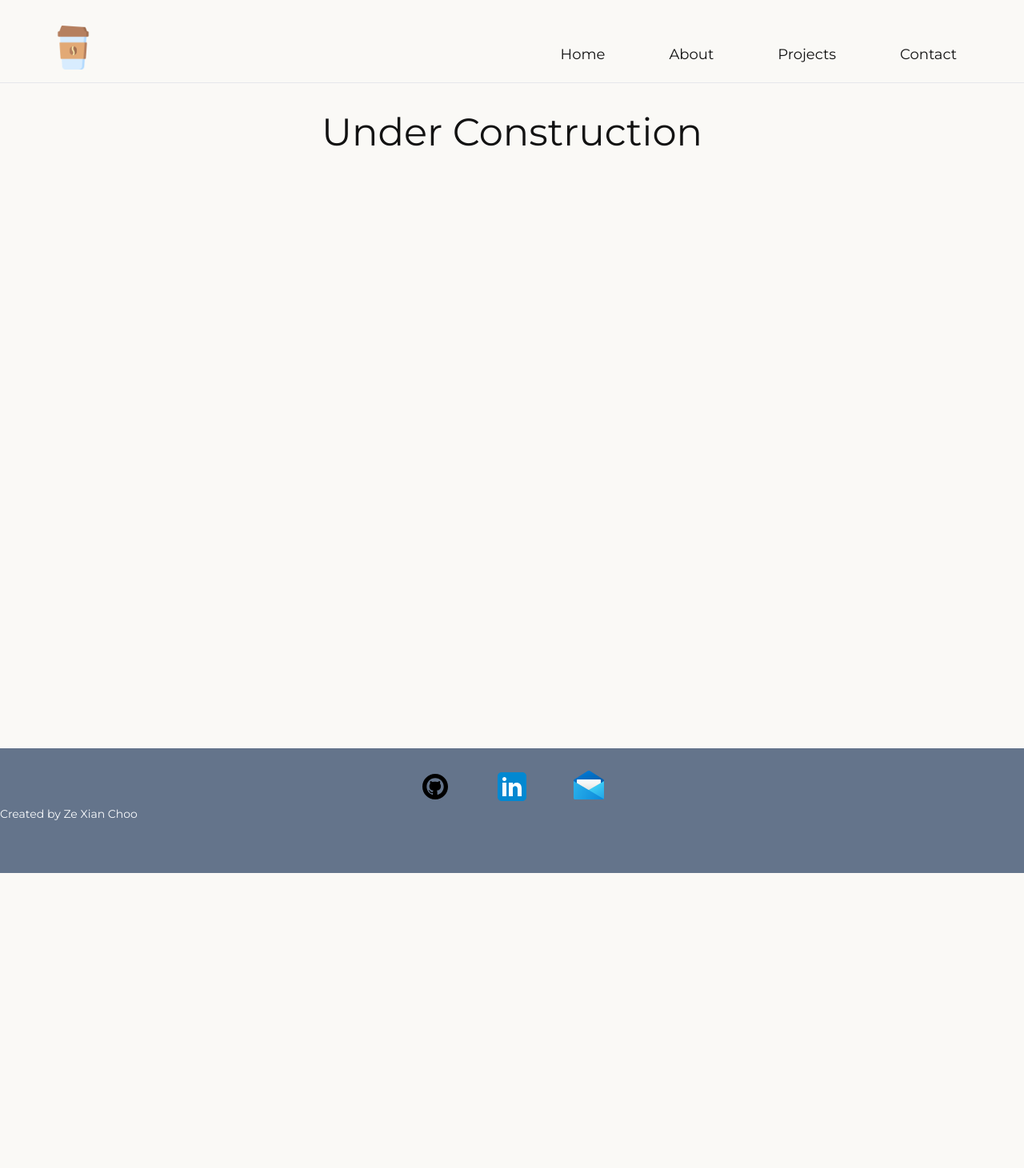
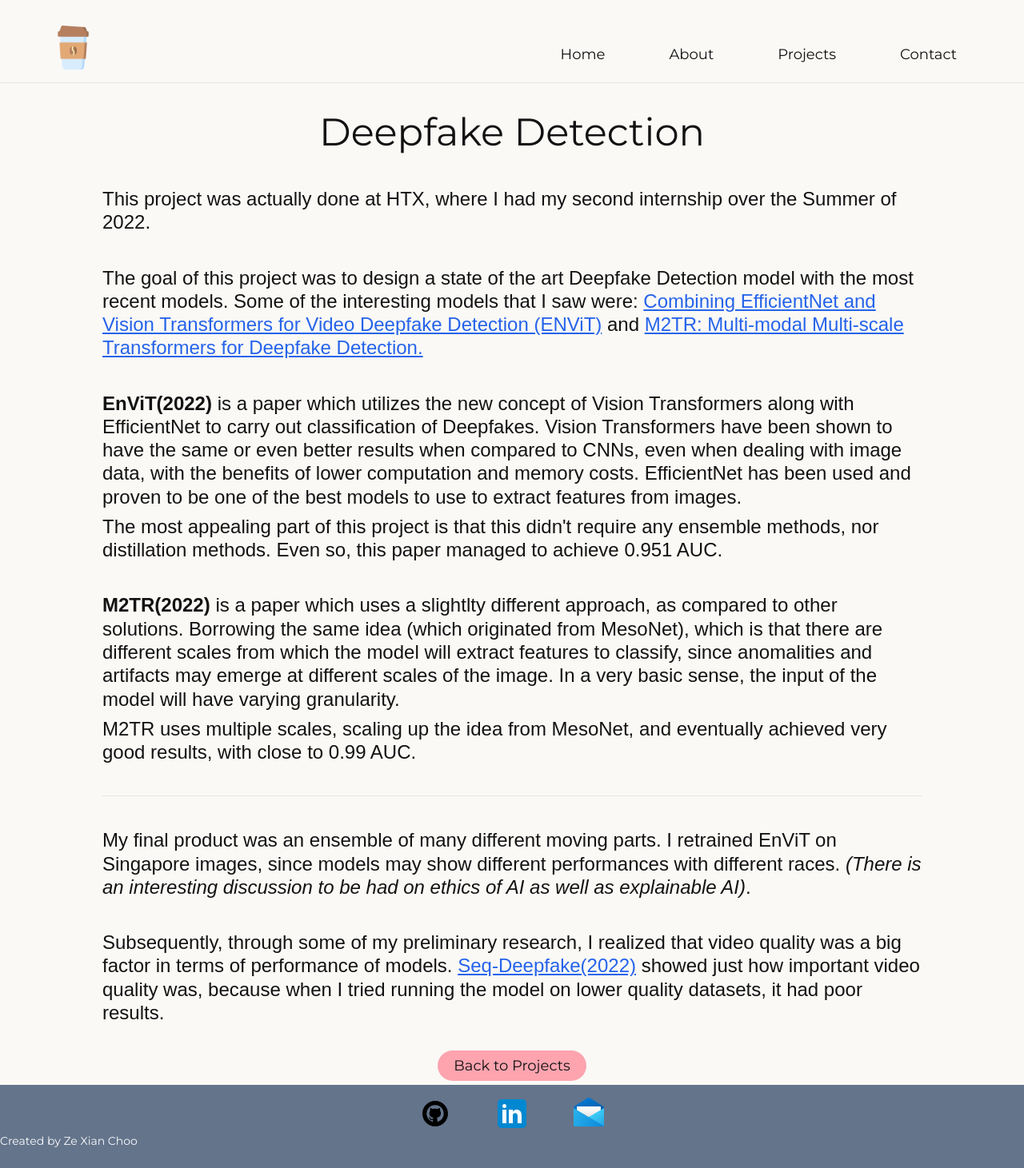
Before and after one commit to zexianchoo/zexianchoo.github.io, a React (Vite) app: page /deepfake in a window 1280 px wide. Shown: the whole page at 80% size. Before the commit the page ends 1092 px from the top, so only its background shows below. Built offline with nearby package versions, Linux system fonts and the light colour scheme; a web font is replaced by a local one.

Commit message:
done with spehrical

```diff
--- a/src/assets/images/index.js
+++ b/src/assets/images/index.js
@@ -7,6 +7,7 @@ import spherical_world from './spherical_world.png'
 import obama_fake from './obama_fake.png'
 import driving_test from './driving_test.png'
 import multidiffusion_crops from './multidiffusion_crops.png'
+import pipeline from './pipeline.png'
 
 export {
     icon,
@@ -17,5 +18,6 @@ export {
     spherical_world,
     obama_fake,
     driving_test,
-    multidiffusion_crops
+    multidiffusion_crops,
+    pipeline
 }
--- a/src/pages/DeepFakeReadMore.jsx
+++ b/src/pages/DeepFakeReadMore.jsx
@@ -1,22 +1,21 @@
 import React from 'react'
-import { Nav, Footer } from '../components'
+import { Nav, Footer, Deepfake } from '../components'
+import { DeepfakePage } from '../sections'
 
 const DeepFakeReadMore = () => {
   return (
-    <main className='w-full h-screen' >
+    <main className='flex flex-col w-full h-screen' >
       <Nav />
-      <section className='flex flex-col min-h-full justify-between'>
+      <section className='mb-auto padding-x fading-down' >
         <div>
-          <div className='text-center h-screen mb-auto'>
-            <h1 className='heading-text'> Under Construction
-              </h1>
-          </div>
+          <DeepfakePage />
         </div>
-          <div id='footer' className='my-auto pb-10 bg-slate-500'>
-            <Footer />
-          </div>
+      </section>
 
-      </section>
+        <div id='footer' className=''>
+          <Footer />
+        </div>
+
     </main>
   )
 }
--- a/src/sections/DeepfakePage.jsx
+++ b/src/sections/DeepfakePage.jsx
@@ -1,8 +1,83 @@
-import React from 'react'
+import { multidiffusion_crops, pipeline } from "../assets/images"
 
 const DeepfakePage = () => {
   return (
-    <div>DeepfakePage</div>
+    <main className='flex flex-col space-y-10 text-center padding-x mx-auto'>
+      <section className='space-y-10'>
+        <div className=''>
+          <h1 className='text-center heading-text'> Deepfake Detection </h1>
+        </div>
+        <div>
+          <p className='info-text text-left'> This project was actually done at HTX, where I had my second
+          internship over the Summer of 2022. </p>
+        </div>
+        <div>
+          <p className="info-text text-left"> The goal of this project was to design a state of the art
+          Deepfake Detection model with the most recent models. Some of the interesting models that I saw
+          were: <a target="_blank" rel="noopener noreferrer" className="underline text-blue-600 hover:text-blue-800 visited:text-purple-600"
+            href="https://github.com/davide-coccomini/Combining-EfficientNet-and-Vision-Transformers-for-Video-Deepfake-Detection/">
+                Combining EfficientNet and Vision Transformers for Video Deepfake Detection (ENViT)
+            </a> and <a target="_blank" rel="noopener noreferrer" className="underline text-blue-600 hover:text-blue-800 visited:text-purple-600"
+            href="https://arxiv.org/pdf/2104.09770.pdf">
+                M2TR: Multi-modal Multi-scale Transformers for Deepfake Detection.
+            </a>
+          </p>
+        </div>
+
+        <div className="flex flex-col space-y-2">
+          <p className="info-text text-left">
+            <span className="font-bold"> EnViT(2022) </span> is a paper which utilizes the new concept of
+            Vision Transformers along with EfficientNet to carry out classification of Deepfakes. Vision Transformers
+            have been shown to have the same or even better results when compared to CNNs, even when dealing with image data,
+            with the benefits of lower computation and memory costs. EfficientNet has been used and proven to be one of the
+            best models to use to extract features from images.
+          </p>
+          <p className="info-text text-left">
+            The most appealing part of this project is that this didn't require any ensemble methods, nor distillation methods.
+            Even so, this paper managed to achieve 0.951 AUC.
+          </p>
+        </div>
+
+        <div className="flex flex-col space-y-2">
+          <p className="info-text text-left">
+            <span className="font-bold"> M2TR(2022) </span> is a paper which uses a slightlty different approach, as compared
+            to other solutions. Borrowing the same idea (which originated from MesoNet), which is that there are different scales from which the model
+            will extract features to classify, since anomalities and artifacts may emerge at different scales of the image. In a very
+            basic sense, the input of the model will have varying granularity.
+          </p>
+          <p className="info-text text-left">
+            M2TR uses multiple scales, scaling up the idea from MesoNet, and eventually achieved very good results, with close to 0.99 AUC.
+          </p>
+        </div>
+        <hr class="h-px my-8 bg-gray-200 border-0 dark:bg-gray-700"></hr>
+        <div className="flex-col space-y-10">
+          <p className="info-text text-left">
+            My final product was an ensemble of many different moving parts. I retrained EnViT on Singapore images,
+            since models may show different performances with different races. <span className="italic">
+            (There is an interesting discussion to be had on
+            ethics of AI as well as explainable AI)</span>.
+          </p>
+          <p className="info-text text-left">
+            Subsequently, through some of my preliminary research, I realized that video quality was a big factor in terms of
+            performance of models. <a target="_blank" rel="noopener noreferrer" className="underline text-blue-600 hover:text-blue-800 visited:text-purple-600"
+            href="https://arxiv.org/pdf/2207.02204.pdf/">
+                Seq-Deepfake(2022)
+            </a> showed just how important video quality was, because when I tried running the model on lower quality datasets, it had poor results.
+
+          </p>
+        </div>
+        <div>
+          <a
+          href={"/projects"}
+          className='transition hover:border backdrop:gap-2 lg:px-5 lg:py-2 rounded-full hover:bg-[#fb7185]
+                  font-montserrat leading-none lg:text-lg sm:text-sm text-slate-gray sm:relative bg-[#fda4af]'
+          >
+            {"Back to Projects"}
+          </a>
+        </div>
+      </section>
+    </main>
+
   )
 }
 
--- a/src/sections/SphericalWorld.jsx
+++ b/src/sections/SphericalWorld.jsx
@@ -1,5 +1,4 @@
-import { Button } from "../components"
-import { multidiffusion_crops } from "../assets/images"
+import { multidiffusion_crops, pipeline } from "../assets/images"
 
 const SphericalWorld = () => {
   return (
@@ -64,10 +63,37 @@ const SphericalWorld = () => {
         </div>
       </section>
       <hr class="h-px my-8 bg-gray-200 border-0 dark:bg-gray-700"></hr>
-      <section className="">
+      <section className="space-y-10 padding-b">
         <h1 className="heading-text"> What I'm working on: </h1>
         <div className="info-text text-left">
-          We are currently working on creating a
+          We are currently working on creating a pipeline which allows for real time generation
+          and rendering of 3D spherical world in 3DGS with text-input prompts.
+        </div>
+
+        <div>
+          <img
+            src = { pipeline }
+            alt='pipeline'
+            width={400}
+            height={400}
+            className='mx-auto my-auto'
+          >
+          </img>
+          <p className="info-text text-center mb-2">
+            <span className="font-bold" > Fig. 2. </span> Pipeline of generation and rendering with 3DGS + multidiffusion.
+          </p>
+        </div>
+        <p className="info-text text-left">
+          Work is still in progress!
+        </p>
+        <div>
+          <a
+          href={"/projects"}
+          className='transition hover:border backdrop:gap-2 lg:px-5 lg:py-2 rounded-full hover:bg-[#fb7185]
+                  font-montserrat leading-none lg:text-lg sm:text-sm text-slate-gray sm:relative bg-[#fda4af]'
+          >
+            {"Back to Projects"}
+          </a>
         </div>
       </section>
     </main>
```
Also changed, not shown: src/assets/images/pipeline.png (added), 1 other file (tests, documents, lock files or other folders).
